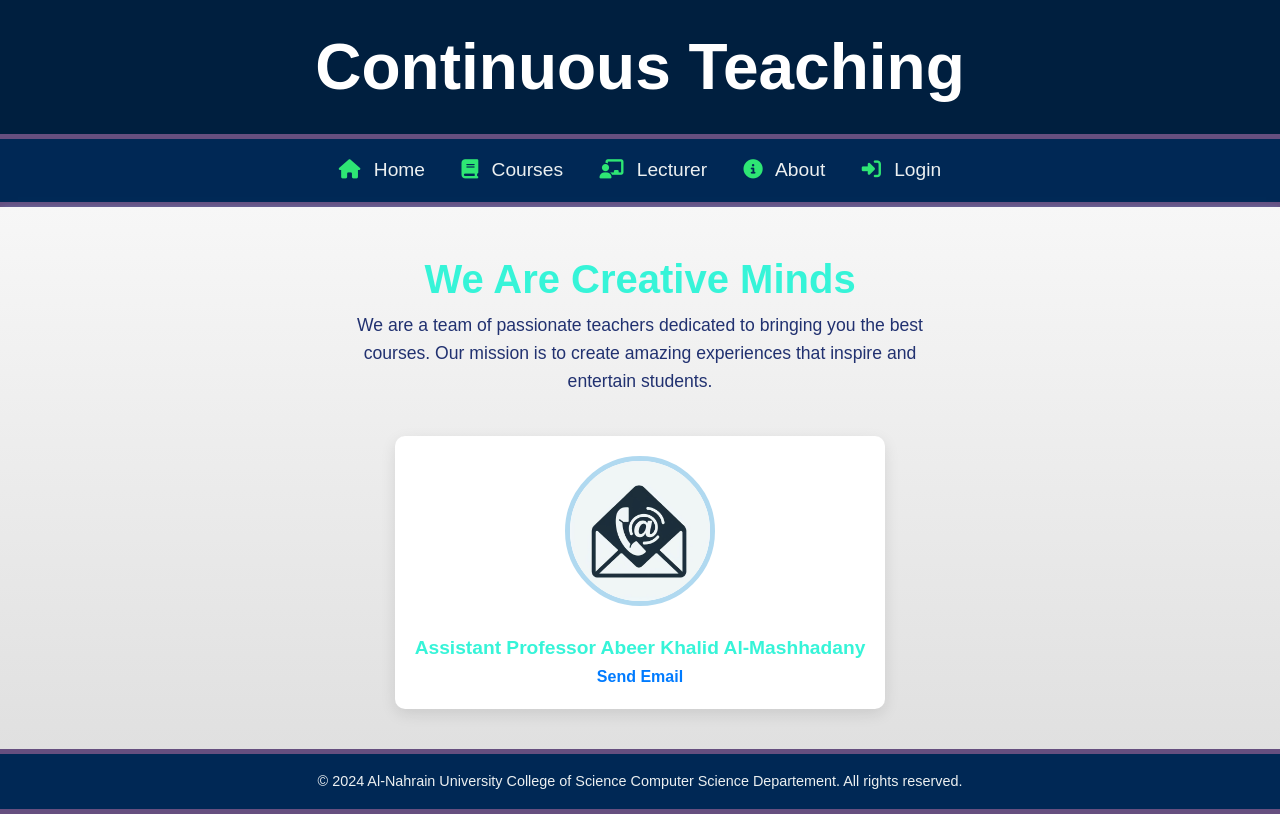
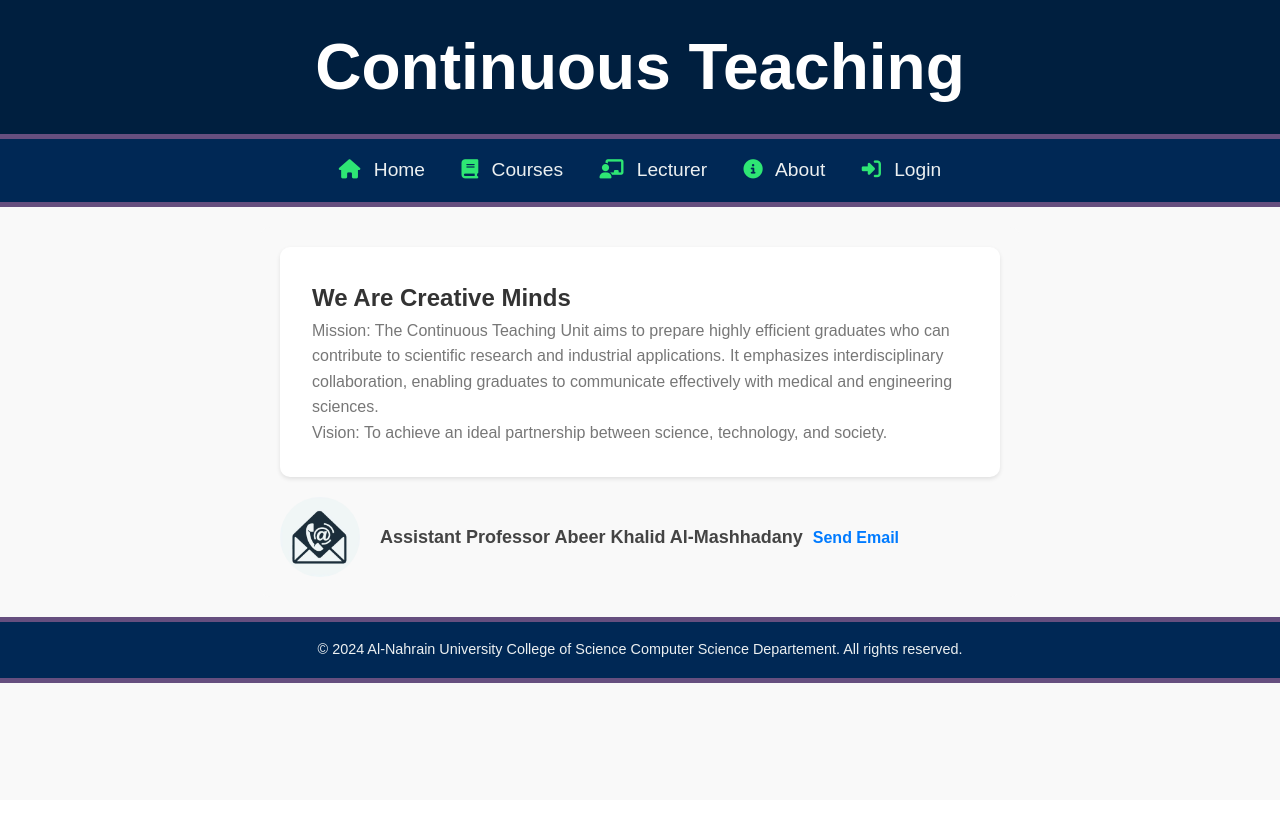
Before and after one commit to Ahmad-Git-Hub/course-management-web-app-Django, a Django app: page /about/ in a window 1280 px wide. After the commit the page ends 683 px from the top, so only its background shows below. Run offline with Django 5.2, Linux system fonts and the light colour scheme; some libraries are stand-ins or nearby versions.

Commit message:
Change the design of home and about

```diff
--- a/core/static/core/about.css
+++ b/core/static/core/about.css
@@ -1,61 +1,43 @@
+.container {
+    max-width: 800px;
+    margin: 0 auto;
+    padding: 20px;
+}
 .about-section {
-    background: linear-gradient(to bottom, #f7f7f7, #e0e0e0);
-    color: #213170;
-    padding: 40px;
-    text-align: center;
-    box-shadow: 1px 5px 10px #72b6ff;
+    background-color: #f9f9f9;
+    padding: 20px;
+    border-radius: 10px;
+}
+.content h2 {
+    font-size: 24px;
+    color: #333;
 }
 
-.about-section h2 {
-    font-family: 'Montserrat', sans-serif;
-    font-size: 2.5rem;
-    color: #36f4d8;
+.content p {
+    font-size: 16px;
+    color: #777;
 }
-
-.about-section p {
-    max-width: 600px;
-    margin: auto;
-    font-size: 1.1em;
-}
-
-.team-members {
+.member {
     display: flex;
-    justify-content: center;
-    gap: 20px;
-    margin-top: 40px;
-}
-
-.member {
-    background-color: #fff;
-    padding: 20px;
-    border-radius: 10px;
-    box-shadow: 0 5px 15px rgba(0, 0, 0, 0.1);
-    text-align: center;
+    align-items: center;
+    margin-top: 20px;
 }
 
 .member img {
-    width: 150px;
-    height: 150px;
+    width: 80px;
+    height: 80px;
     border-radius: 50%;
-    border: 5px solid #b0d9f0;
-    margin-bottom: 20px;
+    margin-right: 20px;
 }
 
 .member h3 {
-    color: #36f4d8;
-    font-size: 1.2rem;
+    font-size: 18px;
+    color: #444;
+    margin-right: 10px;
 }
 
-.member p {
-    color: #213170;
-}
-
-a.mailto-link {
+.mailto-link {
     color: #007bff;
     text-decoration: none;
     font-weight: bold;
 }
-
-a.mailto-link:hover {
-    color: #0056b3;
-}
--- a/core/templates/core/about.html
+++ b/core/templates/core/about.html
@@ -5,15 +5,19 @@
 
 <div class="container">
     <div class="about-section">
-        <h2>We Are Creative Minds</h2>
-        <p>We are a team of passionate teachers dedicated to bringing you the best courses. Our mission is to create amazing experiences that inspire and entertain students.</p>
+        <div class="content">
+            <h2>We Are Creative Minds</h2>
+            <p>Mission: The Continuous Teaching Unit aims to prepare highly efficient graduates who can contribute to scientific research and industrial applications. It emphasizes interdisciplinary collaboration, enabling graduates to communicate effectively with medical and engineering sciences.</p>
+            <p>Vision: To achieve an ideal partnership between science, technology, and society.</p>
+        </div>
         <div class="team-members">
             <div class="member">
-                <img src="{% static 'core/images/x.png' %}" alt="My image">
+                <img src="{% static 'core/images/email-icon.png' %}" alt="My image">
                 <h3>Assistant Professor Abeer Khalid Al-Mashhadany</h3>
                 <a class="mailto-link" href="mailto:abeer.khalidahmed@nahrainuniv.edu.iq?subject=Mail from Continuous teaching Website">Send Email</a>
             </div>
         </div>
     </div>
 </div>
+
 {% endblock content %}
--- a/core/templates/core/course.html
+++ b/core/templates/core/course.html
@@ -1,5 +1,6 @@
 {% extends "core/base.html" %}
 {% block content %}
+{% load static %}
 
 <div class="search-section">
   <form method="GET">
@@ -16,10 +17,10 @@
 {% if courses %}
   <div class="grid-container">
     {% for course in courses %}
-    <a href="{% url 'core-course-detail' course.course_id %}">
+    <a class= "link-to-course" href="{% url 'core-course-detail' course.course_id %}">
       <div class="grid-item">
         <div class="image-container">
-          <img src="{{ course.poster }}" alt="{{ course.course_name }} Poster" />
+          <img src="{% static 'core/images/education.png' %}" alt="{{ course.course_name }} Poster" />
         </div>
         <div class="description-container">
           <h2 class="course-name">{{ course.course_name }}</h2>
```
Also changed, not shown: core/static/core/course.css (+10 -12 lines), core/static/core/home.css (+44 -25 lines), core/templates/core/home.html (+18 -3 lines), core/static/core/images/education.png (added), core/static/core/images/email-icon.png (renamed from core/static/core/images/x.png).
